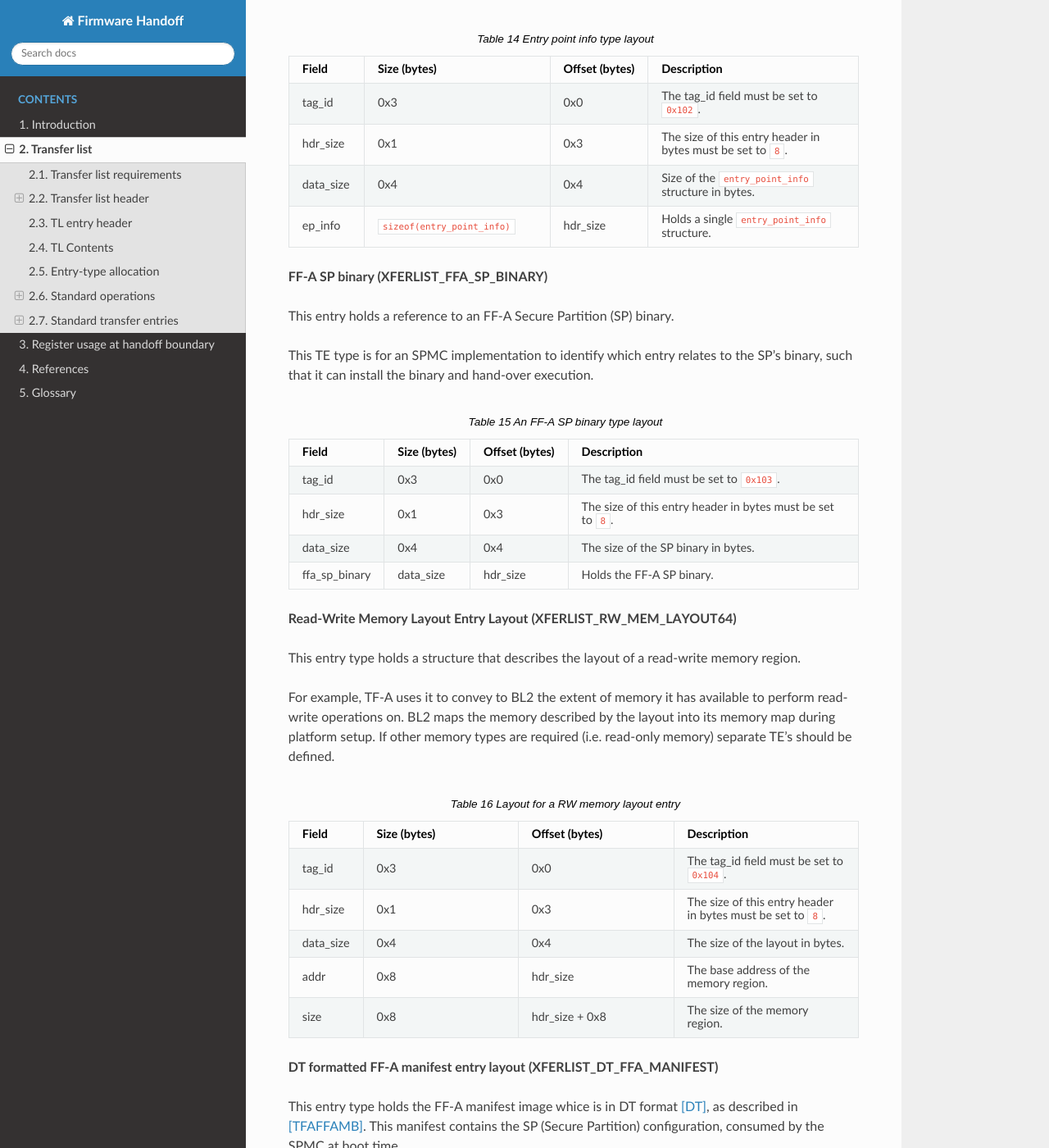
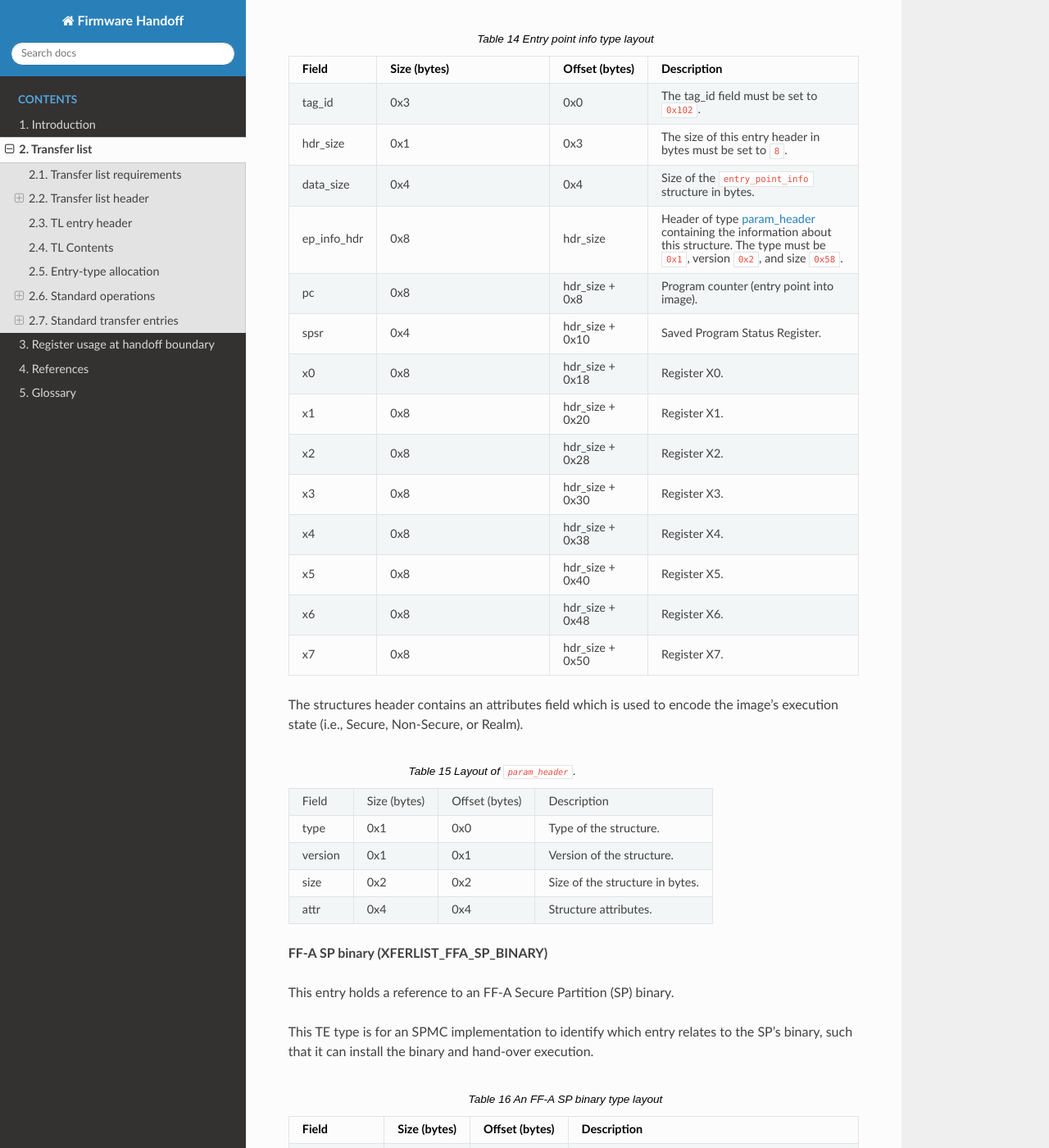
Before and after one commit to FirmwareHandoff/firmware_handoff, a Sphinx documentation site: the page built from source/transfer_list.rst, in a window 1280 px wide and 1400 px high, scrolled down 14179 px. Shown: the whole window at 82% size. Built offline with Sphinx 7.4.7 and the Read the Docs theme 3.1.0, drawn with Linux system fonts in a browser that asks for light colours; formulas are drawn with MathJax 3; some of the changed text lies outside the part shown.

Commit message:
Add 64-bit ep-info fields
Signed-off-by: Harrison Mutai <harrison.mutai@arm.com>

```diff
--- a/source/transfer_list.rst
+++ b/source/transfer_list.rst
@@ -968,10 +968,93 @@
      - 0x4
      - Size of the `entry_point_info` structure in bytes.
 
-   * - ep_info
-     - `sizeof(entry_point_info)`
+   * - ep_info_hdr
+     - 0x8
      - hdr_size
-     - Holds a single `entry_point_info` structure.
+     - Header of type :ref:`param_header<tab_param_header>` containing the
+       information about this structure. The type must be `0x1`, version `0x2`,
+       and size `0x58`.
+
+   * - pc
+     - 0x8
+     - hdr_size + 0x8
+     - Program counter (entry point into image).
+
+   * - spsr
+     - 0x4
+     - hdr_size + 0x10
+     - Saved Program Status Register.
+
+   * - x0
+     - 0x8
+     - hdr_size + 0x18
+     - Register X0.
+
+   * - x1
+     - 0x8
+     - hdr_size + 0x20
+     - Register X1.
+
+   * - x2
+     - 0x8
+     - hdr_size + 0x28
+     - Register X2.
+
+   * - x3
+     - 0x8
+     - hdr_size + 0x30
+     - Register X3.
+
+   * - x4
+     - 0x8
+     - hdr_size + 0x38
+     - Register X4.
+
+   * - x5
+     - 0x8
+     - hdr_size + 0x40
+     - Register X5.
+
+   * - x6
+     - 0x8
+     - hdr_size + 0x48
+     - Register X6.
+
+   * - x7
+     - 0x8
+     - hdr_size + 0x50
+     - Register X7.
+
+The structures header contains an attributes field which is used to encode the image's
+execution state (i.e., Secure, Non-Secure, or Realm).
+
+.. _tab_param_header:
+.. list-table::  Layout of ``param_header``.
+
+   * - Field
+     - Size (bytes)
+     - Offset (bytes)
+     - Description
+
+   * - type
+     - 0x1
+     - 0x0
+     - Type of the structure.
+
+   * - version
+     - 0x1
+     - 0x1
+     - Version of the structure.
+
+   * - size
+     - 0x2
+     - 0x2
+     - Size of the structure in bytes.
+
+   * - attr
+     - 0x4
+     - 0x4
+     - Structure attributes.
 
 **FF-A SP binary (XFERLIST_FFA_SP_BINARY)**
 
@@ -1210,34 +1293,7 @@
      - hdr_size + 0x1c
      - Register R2.
 
-The structures header contains an attributes field which is used to encode the image's
-execution state (i.e., Secure, Non-Secure, or Realm).
-
-.. _tab_param_header:
-.. list-table::  Layout of ``param_header``.
-
-   * - Field
-     - Size (bytes)
-     - Offset (bytes)
-     - Description
-
-   * - type
-     - 0x1
-     - 0x0
-     - Type of the structure.
-
-   * - version
-     - 0x1
-     - 0x1
-     - Version of the structure.
-
-   * - size
-     - 0x2
-     - 0x2
-     - Size of the structure in bytes.
-
-   * - attr
-     - 0x4
+   * - r3
      - 0x4
      - hdr_size + 0x20
      - Register R3.
```
